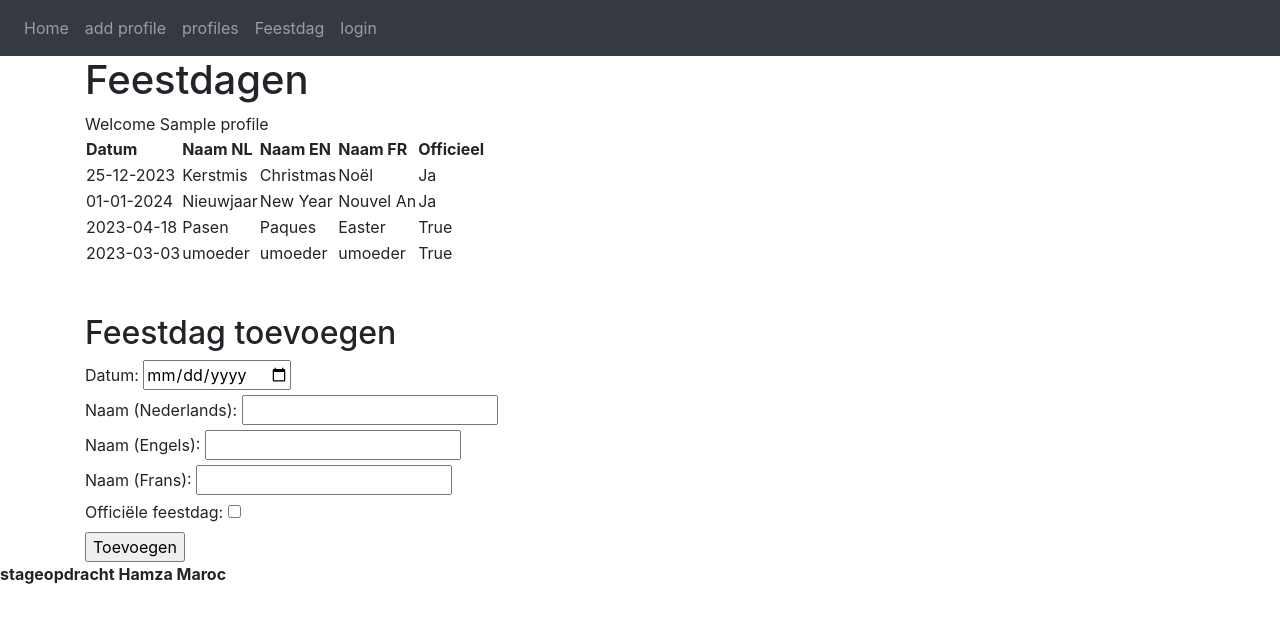
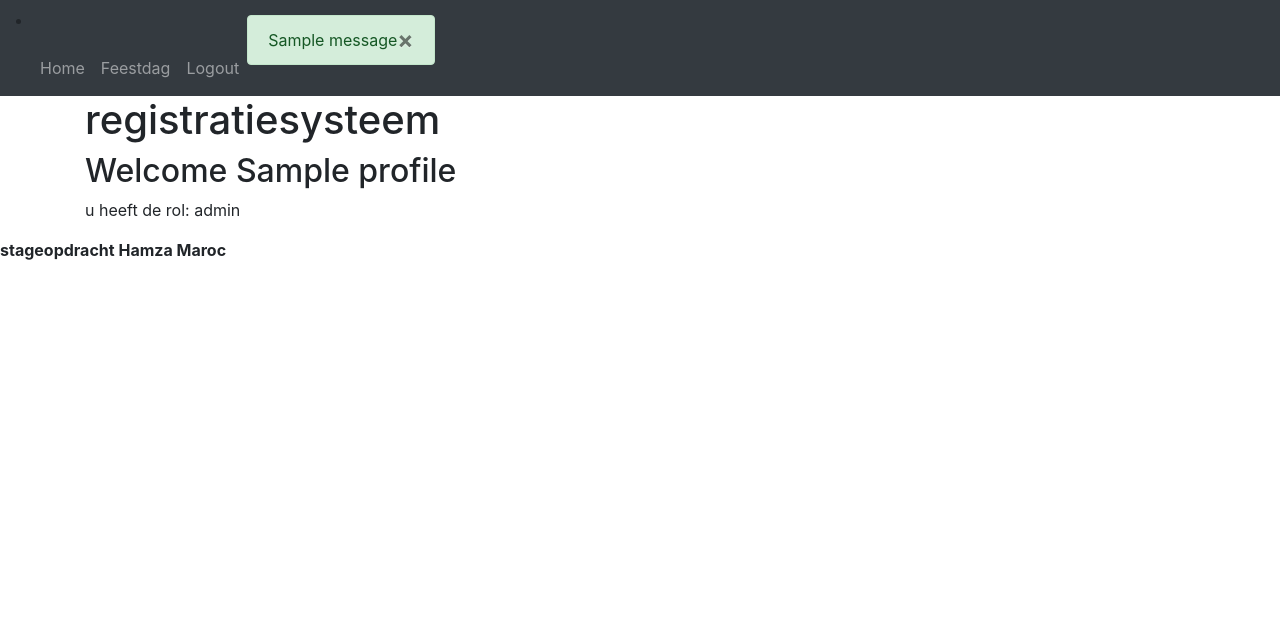
Before and after one commit to Maroc7/stageopdracht, a Flask app: page / in a window 1280 px wide. Shown: the top 623 px of the page. Run offline with Flask 3, Linux system fonts and the light colour scheme; a user stored in the database is signed in; tables that the repository leaves empty hold one stand-in row (values such as "Sample post"); one stand-in notice (Sample message) is shown; parts of the project's set-up code (start-up, migrations or seed data) failed here and were passed over; some libraries are stand-ins or nearby versions.

Commit message:
log in werkt, feestdag toevoegen ook

```diff
--- a/feestdag.csv
+++ b/feestdag.csv
@@ -3,3 +3,9 @@ Datum,Naam NL,Naam EN,Naam FR,Officiële feestdag
 01-01-2024,Nieuwjaar,New Year,Nouvel An,Ja
 2023-04-18,Pasen,Paques,Easter,True
 2023-03-03,umoeder,umoeder,umoeder,True
+2023-03-30,x,x,x,False
+2023-03-30,x,x,x,True
+2023-03-30,x,x,x,True
+2023-04-01,dsad,dsad,sada,False
+2023-03-31,test,test,test,True
+2023-04-01,dasd,dsad,dsad,False
--- a/website/__init__.py
+++ b/website/__init__.py
@@ -23,8 +23,6 @@ def create_app():
 
     app.register_blueprint(views, url_prefix='/')
     app.cli.add_command('db',MigrateCommand)
-
-    # Import auth here to avoid circular import issues
     from .auth import auth
     app.register_blueprint(auth, url_prefix='/')
 
--- a/website/auth.py
+++ b/website/auth.py
@@ -34,11 +34,13 @@ def login():
         else:
             flash('name does not exist.', category='error')
 
-    return render_template("login.html",user = current_user)
+    return render_template("login.html",profile = current_user)
+
 
 
 @auth.route('/logout')
 @login_required
 def logout():
     logout_user()
+    flash('You have been logged out.', 'success')
     return redirect(url_for('auth.login'))
--- a/website/models.py
+++ b/website/models.py
@@ -18,3 +18,9 @@ class Profile(db.Model):
 
     def get_id(self):
         return str(self.id)
+
+    def is_authenticated(self):
+        return True if self.id else False
+
+    def is_anonymous(self):
+        return False
--- a/website/templates/includes/header.html
+++ b/website/templates/includes/header.html
@@ -2,24 +2,56 @@
   <button class="navbar-toggler" type="button" data-toggle="collapse" data-target="#navbar">
     <span class="navbar-toggler-icon"></span>
   </button>
+  <li class="nav-item">
+    <a class="nav-link" aria-current="page"
+      {% if current_user and current_user.is_authenticated %}
+      <div class="collapse navbar-collapse" id="navbar">
+        <div class="navbar-nav">
+          <a class="nav-item nav-link" id="home" href="/">Home</a>
+          <a class="nav-item nav-link" id="feestdag" href="/feestdag">Feestdag</a>
+          <a class="nav-item nav-link" id="login" href="{{ url_for('auth.logout') }}">Logout</a>
+
+        {% if current_user.role == "beheerder" %}
+        <a class="nav-item nav-link" id="show_profile" href="/show_profiles">profiles</a>
+        <a class="nav-item nav-link" id="show_profile" href="/feestdag/edit">bewerk feestdagen</a>
+
+        </div>
+
+        {% endif %}
+
+      {% else %}
       <div class="collapse navbar-collapse" id="navbar">
         <div class="navbar-nav">
           <a class="nav-item nav-link" id="home" href="/">Home</a>
           <a class="nav-item nav-link" id="add_profile" href="/add_profile">add profile</a>
-      <a class="nav-item nav-link" id="show_profiles" href="/show_profiles">profiles</a>
-      <a class="nav-item nav-link" id="feestdag" href="/feestdag">Feestdag</a>
-      <a class="nav-item nav-link" id="login" href="/login">login</a>
-    </div>
-  </div>
-  {% if current_user.is_authenticated %}
-    <li class="nav-item">
-      <a class="nav-item nav-link" id="home" href="/">Home</a>
-      <a class="nav-item nav-link" id="add_profile" href="/add_profile">add profile</a>
-      <a class="nav-item nav-link" id="show_profiles" href="/show_profiles">profiles</a>
-      <a class="nav-item nav-link" id="feestdag" href="/feestdag">Feestdag</a>
           <a class="nav-item nav-link" id="login" href="/login">login</a>
         </div>
 
+      {% endif %}
+
+
+    </a>
   </li>
-{% endif %}
+
+
+
+
+
+{% with messages = get_flashed_messages(with_categories=true) %} {% if
+  messages %} {% for category, message in messages %} {% if category ==
+  'error' %}
+  <div class="alert alert-danger alter-dismissable fade show" role="alert">
+    {{ message }}
+    <button type="button" class="close" data-dismiss="alert">
+      <span aria-hidden="true">&times;</span>
+    </button>
+  </div>
+  {% else %}
+  <div class="alert alert-success alter-dismissable fade show" role="alert">
+    {{ message }}
+    <button type="button" class="close" data-dismiss="alert">
+      <span aria-hidden="true">&times;</span>
+    </button>
+  </div>
+  {% endif %} {% endfor %} {% endif %} {% endwith %}
 </nav>
--- a/website/templates/index.html
+++ b/website/templates/index.html
@@ -1,54 +1,8 @@
 {%extends "base.html"%} {%block title%}Home{%endblock%}
 {%block content%}
 
-    <h1>Feestdagen</h1>
-    <table>
-      <thead>
-        <tr>
-          <th>Datum</th>
-          <th>Naam NL</th>
-          <th>Naam EN</th>
-          <th>Naam FR</th>
-          <th>Officieel</th>
-        </tr>
-      </thead>
-      <tbody>
-        {% for row in data %}
-        <tr>
-          <td>{{ row['Datum'] }}</td>
-          <td>{{ row['Naam NL'] }}</td>
-          <td>{{ row['Naam EN'] }}</td>
-          <td>{{ row['Naam FR'] }}</td>
-          <td>{{ row['Officiële feestdag'] }}</td>
-        </tr>
-        {% endfor %}
-
-        Welcome {{ current_user.name }}
-      </tbody>
-    </table>
-
-
-
-    <br></br>
-    <h2>Feestdag toevoegen</h2>
-    <form method="POST" action="/toevoegen">
-        <label for="datum">Datum:</label>
-        <input type="date" id="datum" name="datum" required><br>
-
-        <label for="naam_nl">Naam (Nederlands):</label>
-        <input type="text" id="naam_nl" name="naam_nl" required><br>
-
-        <label for="naam_en">Naam (Engels):</label>
-        <input type="text" id="naam_en" name="naam_en" required><br>
-
-        <label for="naam_fr">Naam (Frans):</label>
-        <input type="text" id="naam_fr" name="naam_fr" required><br>
-
-        <label for="is_officieel">Officiële feestdag:</label>
-        <input type="checkbox" id="is_officieel" name="is_officieel" value="True"><br>
-
-        <input type="submit" value="Toevoegen">
-      </form>
-
+    <h1>registratiesysteem</h1>
+    <h2>Welcome {{ current_user.name }} </h2>
+    <p>u heeft de rol: {{ current_user.role }}</p>
 
 {%endblock%}
--- a/website/templates/login.html
+++ b/website/templates/login.html
@@ -8,8 +8,6 @@
     <label for="password">Password:</label>
     <input type="password" id="password" name="password" required><br><br>
     <input type="submit" value="Login">
-    <p>{{ name }}</p>
-    <p>{{ password }}</p>
   </form>
   {% with messages = get_flashed_messages() %}
   {% if messages %}
--- a/website/views.py
+++ b/website/views.py
@@ -1,5 +1,6 @@
 from flask import Blueprint, render_template, redirect, url_for,request,flash
 from .models import  Profile
+from flask_login import current_user
 from .forms import AddProfileForm
 import pandas as pd
 import csv
@@ -11,9 +12,16 @@ views = Blueprint('views', __name__)
 
 @views.route('/')
 def index():
+    return render_template('index.html', profile = current_user)
+
+
+
+@views.route("/feestdag")
+def feestdag():
     df = pd.read_csv('feestdag.csv',encoding="utf-8")
     data = df.to_dict('records')
-    return render_template('index.html', data=data)
+    return render_template('feestdag.html', data=data)
+
 
 
 @views.route('/toevoegen', methods=['GET','POST'])
@@ -33,9 +41,7 @@ def toevoegen():
         fieldnames = ['datum', 'naam_nl', 'naam_en', 'naam_fr', 'is_officieel']
         writer = csv.DictWriter(csvfile, fieldnames=fieldnames)
         writer.writerow({'datum': datum, 'naam_nl': naam_nl, 'naam_en': naam_en, 'naam_fr': naam_fr, 'is_officieel': is_officieel})
-    return redirect(url_for('views.index'))
-
-
+    return redirect(url_for('views.feestdag'))
 
 
 
@@ -49,10 +55,49 @@ def add_profile():
         db.session.add(profile)
         db.session.commit()
         flash('Profile added successfully.', 'success')
-        return redirect(url_for('views.show_profiles'))
+        return redirect(url_for('views.add_profile'))
     return render_template('add_profile.html', form=form)
 
 @views.route("/show_profiles")
 def show_profiles():
     profiles = Profile.query.all()
     return render_template("show_profiles.html",profiles=profiles)
+
+
+# route om de feestdagen te bewerken
+@views.route('/feestdag/edit', methods=['GET', 'POST'])
+def edit_feestdagen():
+    # lees de feestdagen uit het CSV-bestand
+    with open('feestdag.csv', 'r', newline='', encoding='utf-8') as csvfile:
+        feestdagen_reader = csv.DictReader(csvfile)
+        feestdagen = list(feestdagen_reader)
+
+    if request.method == 'POST':
+        # haal de gegevens op uit het formulier
+        datum = request.form['datum']
+        naam_nl = request.form['naam_nl']
+        naam_en = request.form['naam_en']
+        naam_fr = request.form['naam_fr']
+        is_officieel = request.form.get('is_officieel')
+
+        # bewerk de feestdag in de lijst
+        for feestdag in feestdagen:
+                feestdag['Name NL'] = naam_nl
+                feestdag['Name EN'] = naam_en
+                feestdag['Name FR'] = naam_fr
+                feestdag['Datum'] = datum
+                feestdag['Officiële feestdag'] = is_officieel
+
+        # schrijf de aangepaste feestdagen terug naar het CSV-bestand
+        with open('feestdag.csv', 'w', newline='', encoding='utf-8') as csvfile:
+            fieldnames = ['name_nl', 'name_en', 'name_fr', 'date', 'official']
+            writer = csv.DictWriter(csvfile, fieldnames=fieldnames)
+
+            writer.writeheader()
+            for feestdag in feestdagen:
+                writer.writerow(feestdag)
+
+        return redirect(url_for('views.index'))
+
+    # render het formulier om feestdagen te bewerken
+    return render_template('beheerder_editcsv.html', feestdagen=feestdagen)
```
Also changed, not shown: website/templates/beheerder_editcsv.html (added, +24 -0 lines), website/templates/feestdag.html (+48 -1 lines), website/templates/register.html (deleted, +0 -18 lines), 1 other file. Lines whose indentation alone changed are shown as unchanged.
